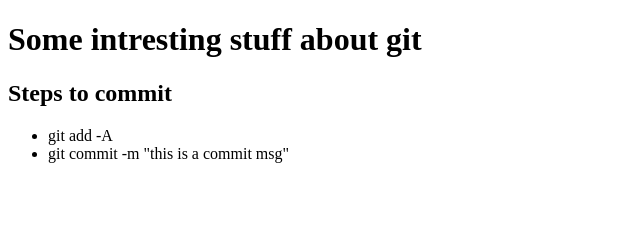
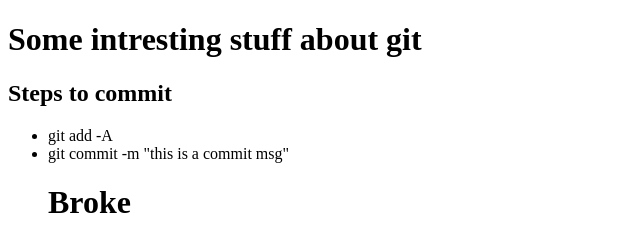
Before and after one commit to lewiswinstone/introduction_to_git, a plain HTML site: page index.html in a window 1280 px wide. Shown: the whole page, without its empty margins (0-640 px from the left). Drawn offline with Linux system fonts and the light colour scheme.

Commit message:
We broke a file

```diff
--- a/index.html
+++ b/index.html
@@ -10,6 +10,8 @@
 		<li> git add -A </li>
 		<li> git commit -m "this is a commit msg" </li>
 
+		<h1> Broke </h1>
+
 	</ul>
 	</body>
 
```
